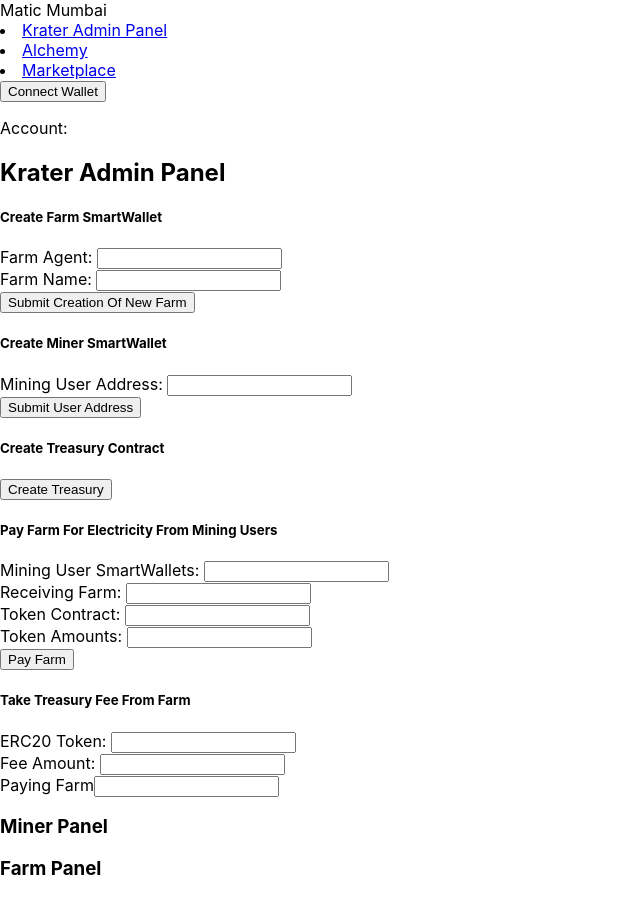
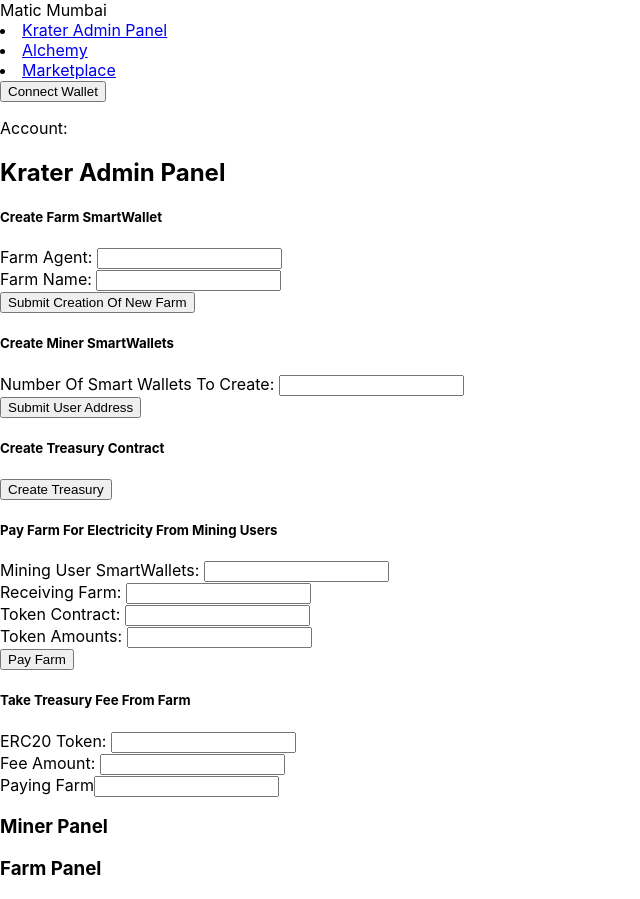
Before and after one commit to connova/biconomyDemo, a React (Create React App) app: page /KraterAdmin in a window 1280 px wide. Shown: the whole page, without its empty margins (0-640 px from the left). Built offline with nearby package versions, Linux system fonts and the light colour scheme.

Commit message:
Fixed createMinerSmartWallets() array input error

```diff
--- a/package.json
+++ b/package.json
@@ -29,7 +29,7 @@
     "web3-eth": "^1.8.0"
   },
   "scripts": {
-    "start": "node app",
+    "start": "react-scripts start",
     "build": "react-scripts build",
     "test": "react-scripts test",
     "eject": "react-scripts eject"
--- a/src/pages/KraterAdmin.tsx
+++ b/src/pages/KraterAdmin.tsx
@@ -32,7 +32,8 @@
     const [agent, setAgentForNewFarm] = useState<string>();
     const [nameForNewFarm, setNameForNewFarm] = useState<string>();
 
-    const [miningUsers, setMiningUsers] = useState<string>(); //can make this an array so we can add multiple miner smart wallets at once but will need to change html below for that, may leave this part to Dima
+    const [noOfMinerWalletsToCreate, setNoOfMinerWalletsToCreate] = useState<string>();
+    const [miningUsers, setMiningUsers] = useState<string[]>([]); //can make this an array so we can add multiple miner smart wallets at once but will need to change html below for that, may leave this part to Dima
 
     const [owner, setOwner] = useState();
 
@@ -176,6 +177,32 @@
 
     }
 
+    const renderMinerAddressInputFields = (_noOfMinerWalletsToCreate) => {
+
+      var elementsArray = [];
+
+      for(var i = 0; i < _noOfMinerWalletsToCreate; i++) {
+
+        elementsArray.push(
+
+          <section>
+
+            <label htmlFor="miningUser">Mining User Address: </label>
+            <input type="string" id="miningUser" onChange={e => setMiningUsers([...miningUsers, e.target.value])} />
+
+          </section>
+
+        )
+
+      }
+
+      console.log(elementsArray);
+      console.log(miningUsers);
+
+      return elementsArray;
+
+    }
+
     async function handleSubmit4WhitelistingMinier(e) {
 
       e.preventDefault();
@@ -251,13 +278,15 @@
 
             </form>
 
-            <h5>Create Miner SmartWallet</h5>
+            <h5>Create Miner SmartWallets</h5>
             <form onSubmit={e => {handleSubmit4WhitelistingMinier(e)}}>
 
-              <label htmlFor="miningUser">Mining User Address: </label>
-              <input type="number" id="miningUser" onChange={e => setMiningUsers(e.target.value)} />
+              <label htmlFor="NoOfMinerWalletsToCreate">Number Of Smart Wallets To Create: </label>
+              <input type="text" id="NoOfMinerWalletsToCreate" onChange={e => setNoOfMinerWalletsToCreate(e.target.value)} />
 
               <br />
+
+              {renderMinerAddressInputFields(noOfMinerWalletsToCreate)}
 
               <input type="submit" value="Submit User Address" />
 
```
